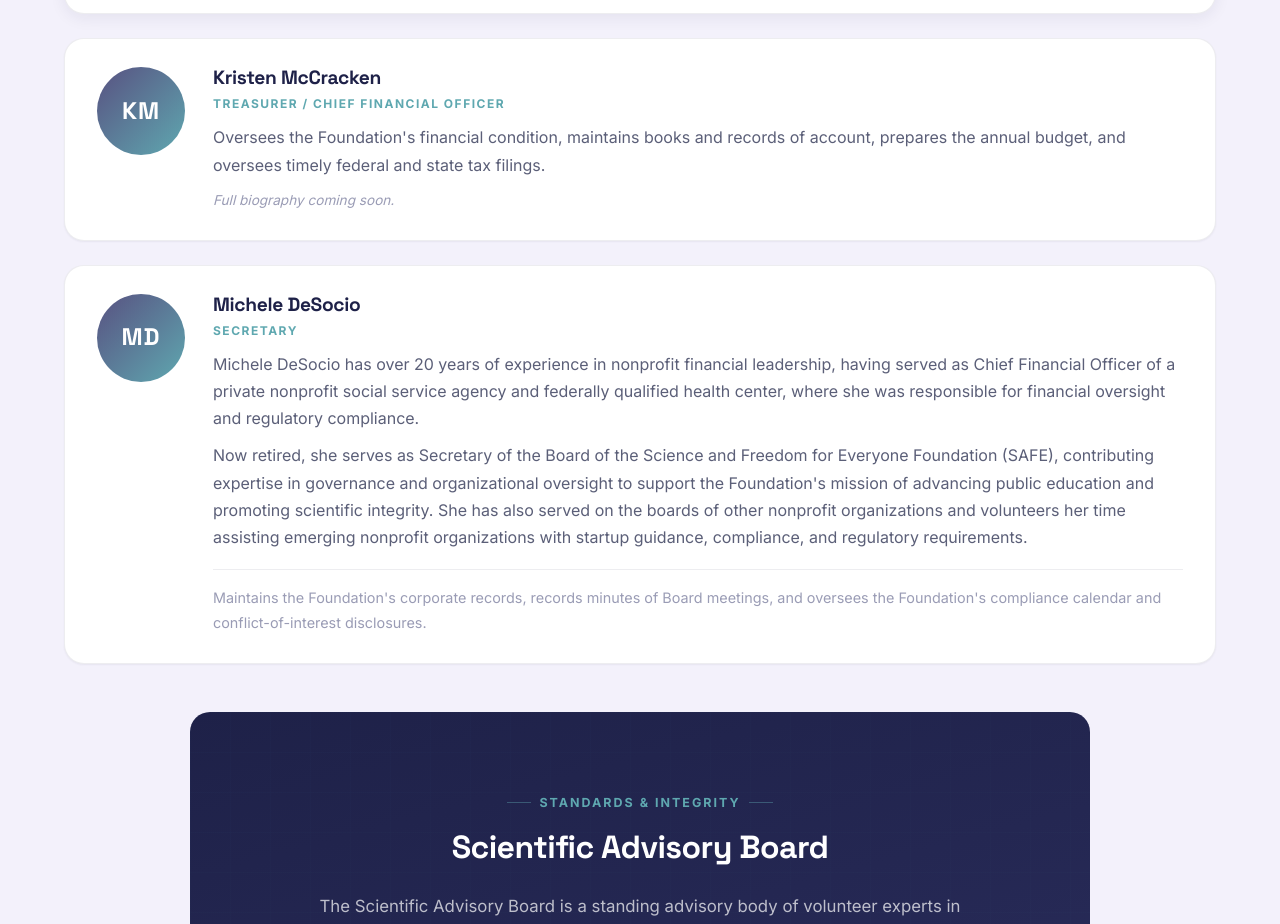
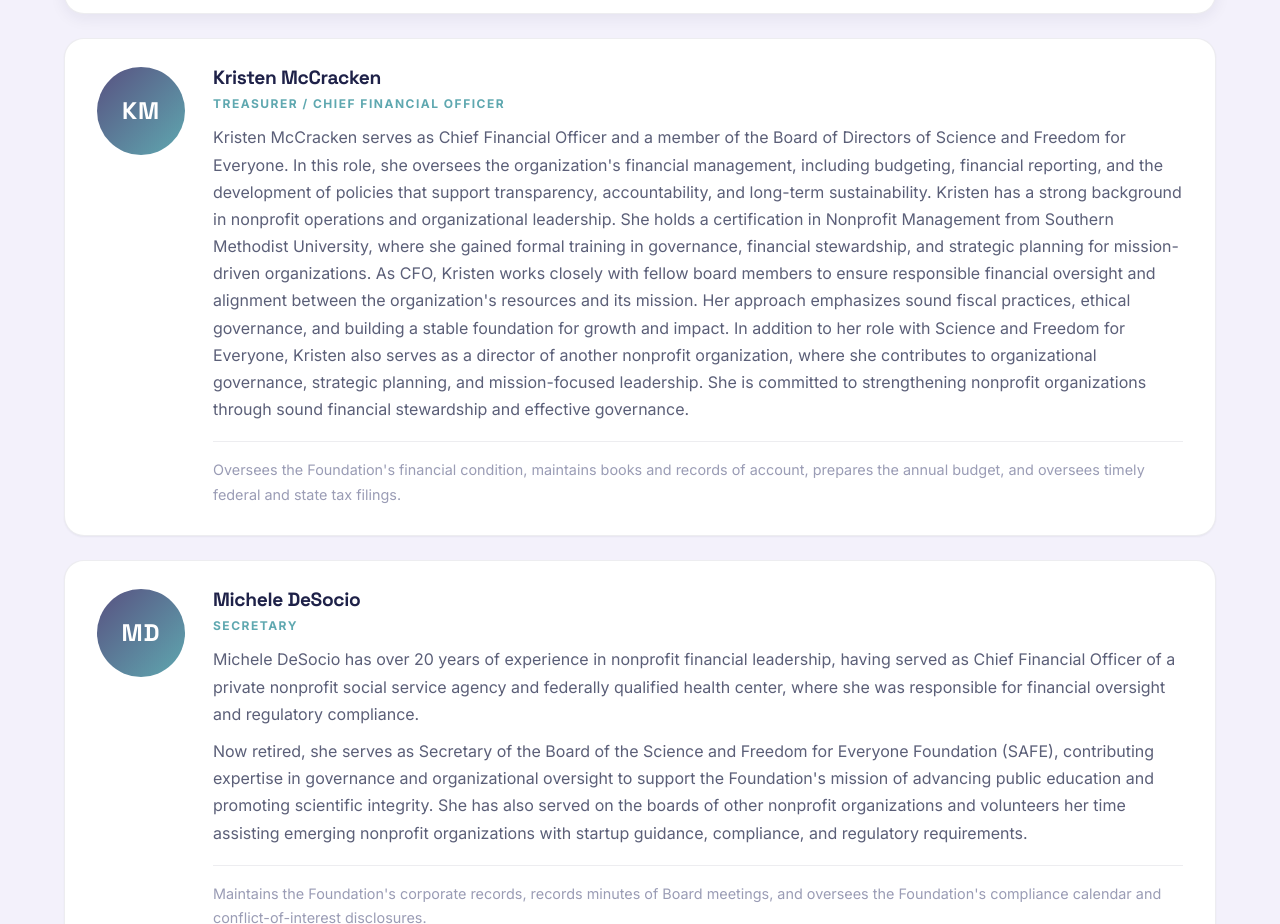
Before and after one commit to SAFE-Action/SAFE-Research-Institute-Website, a plain HTML site: page index.html in a window 1280 px wide. Shown: the part 4698-5622 px from the top of the page. Drawn offline with Linux system fonts and the light colour scheme.

Commit message:
Add Kristen McCracken biography to board card (#10)
Replace the placeholder in Kristen McCracken's officer card with her full biography; all three board members now have complete bios.

```diff
--- a/index.html
+++ b/index.html
@@ -219,8 +219,8 @@
         <div class="board-card-body">
           <h3>Kristen McCracken</h3>
           <div class="pillar-focus">Treasurer / Chief Financial Officer</div>
-          <p>Oversees the Foundation's financial condition, maintains books and records of account, prepares the annual budget, and oversees timely federal and state tax filings.</p>
-          <p class="board-bio-pending">Full biography coming soon.</p>
+          <p>Kristen McCracken serves as Chief Financial Officer and a member of the Board of Directors of Science and Freedom for Everyone. In this role, she oversees the organization's financial management, including budgeting, financial reporting, and the development of policies that support transparency, accountability, and long-term sustainability. Kristen has a strong background in nonprofit operations and organizational leadership. She holds a certification in Nonprofit Management from Southern Methodist University, where she gained formal training in governance, financial stewardship, and strategic planning for mission-driven organizations. As CFO, Kristen works closely with fellow board members to ensure responsible financial oversight and alignment between the organization's resources and its mission. Her approach emphasizes sound fiscal practices, ethical governance, and building a stable foundation for growth and impact. In addition to her role with Science and Freedom for Everyone, Kristen also serves as a director of another nonprofit organization, where she contributes to organizational governance, strategic planning, and mission-focused leadership. She is committed to strengthening nonprofit organizations through sound financial stewardship and effective governance.</p>
+          <p class="board-role-note">Oversees the Foundation's financial condition, maintains books and records of account, prepares the annual budget, and oversees timely federal and state tax filings.</p>
         </div>
       </div>
       <div class="board-card">
```
